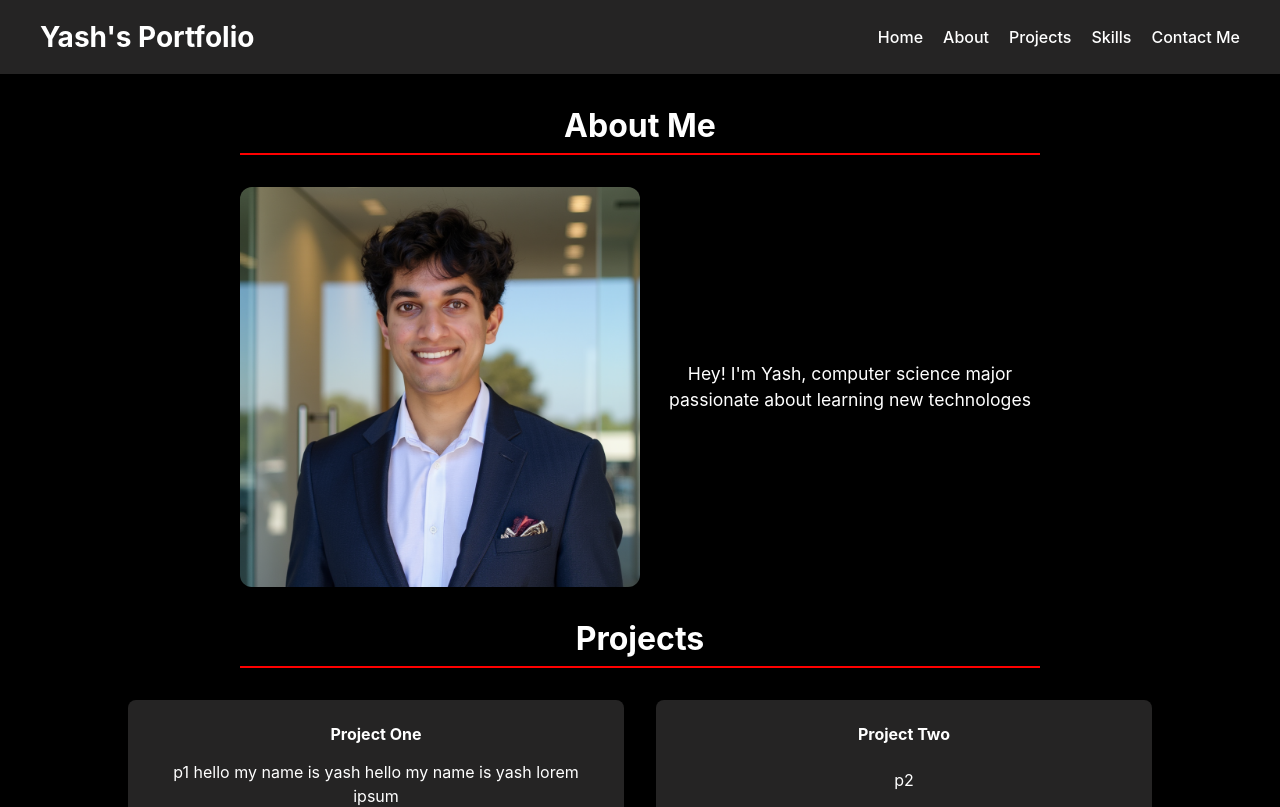
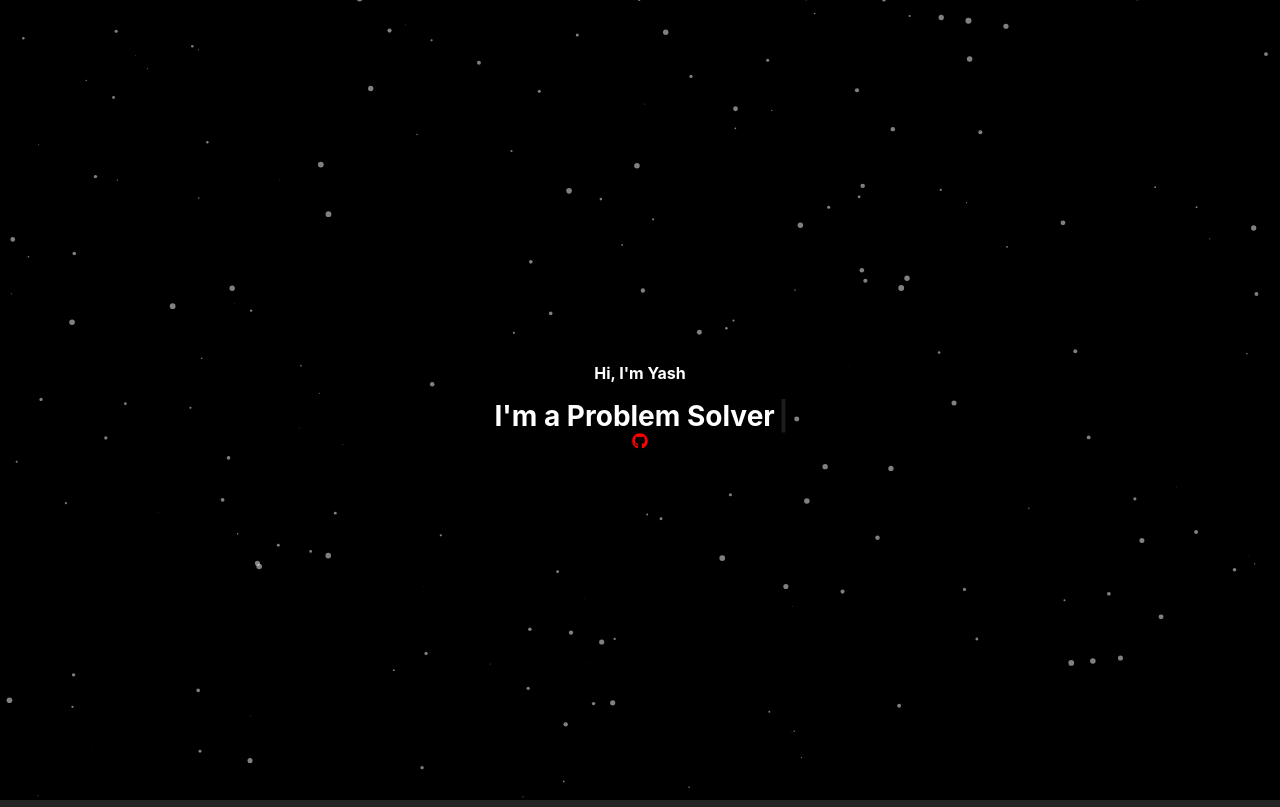
Before and after one commit to yashcpanchal/yash-portfolio, a React (Create React App) app: page / in a window 1280 px wide. Shown: the top 807 px of the page. Built offline with nearby package versions, Linux system fonts and the light colour scheme.

Commit message:
added the typewriter text

```diff
--- a/src/components/Home/Home.css
+++ b/src/components/Home/Home.css
@@ -11,6 +11,11 @@
     pointer-events: none;
 }
 
+.typewriter {
+    color: 'red';
+    font-weight: 'bold';
+}
+
 .home h3 {
     pointer-events: auto;
 }
--- a/src/components/Home/Home.js
+++ b/src/components/Home/Home.js
@@ -1,13 +1,33 @@
 import './Home.css';
 import { FaGithub } from 'react-icons/fa';
-import ParticlesBackground from '../ParticlesBackground';
+import ParticlesBackground from './ParticlesBackground';
+import { Typewriter } from 'react-simple-typewriter';
 
 function Home() {
+    function TypewriterText() {
+        return (
+            <h1>
+                I'm a&nbsp;
+                <span className='typewriter'>
+                    <Typewriter
+                        words={['Developer', 'Designer', 'Problem Solver']}
+                        loop={true}
+                        cursor
+                        cursorStyle="|"
+                        typeSpeed={70}
+                        deleteSpeed={50}
+                        delaySpeed={1000}
+                    />
+                </span>
+            </h1>
+        )
+    }
     return (
         <div>
             <ParticlesBackground />
             <section id="home" className="home">
                 <h3>Hi, I'm Yash</h3>
+                <TypewriterText />
                 <a href="https://github.com/"><FaGithub /></a>
             </section>
         </div>
```
